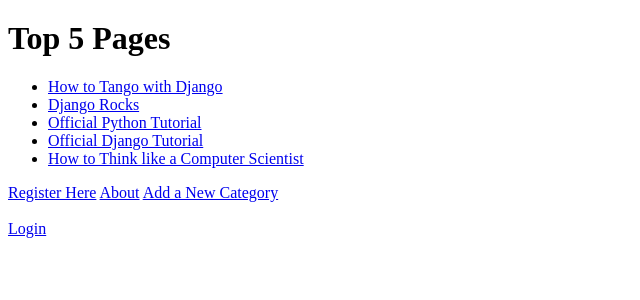
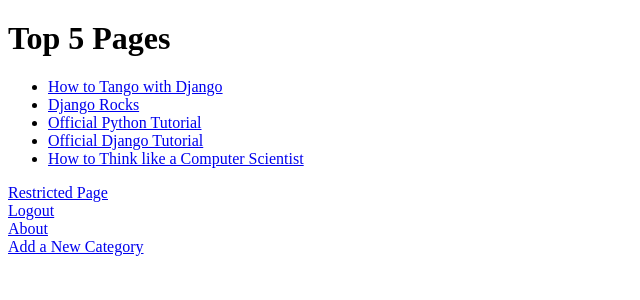
Before and after one commit to 2083008/tangowithdjango, a Django app: page /rango/ in a window 1280 px wide. Shown: the part 230-530 px from the top of the page, without its empty margins (0-640 px from the left). Run offline with Django 3.2, Linux system fonts and the light colour scheme; a user stored in the database is signed in; data comes from the database, SQL or seed files in the repository; both versions use the stored data as it was after the commit.

Commit message:
chapter 9 completed

```diff
--- a/tango_with_django_project/rango/templates/rango/category.html
+++ b/tango_with_django_project/rango/templates/rango/category.html
@@ -7,7 +7,9 @@
     <body>
         <h1>{{ category_name }}</h1>
         {% if category %}
-        <a href="/rango/category/{{category_name}}/add_page/">Add page to this category</a>
+            {% if user.is_authenticated %}
+            <a href="/rango/category/{{category_name}}/add_page/">Add page to this category</a>
+            {% endif %}
             {% if pages %}
             <ul>
                 {% for page in pages %}
--- a/tango_with_django_project/rango/templates/rango/index.html
+++ b/tango_with_django_project/rango/templates/rango/index.html
@@ -37,10 +37,16 @@
         {% else %}
             <strong>There are no pages present.</strong>
         {% endif %}
-        <a href="/rango/register/">Register Here</a>
-        <a href="/rango/about/">About</a>
-        <a href="/rango/add_category/">Add a New Category</a><br />
-    </br>
-    <a href="/rango/login/">Login</a>
+        {% if user.is_authenticated %}
+            <a href="/rango/restricted/">Restricted Page</a><br />
+            <a href="/rango/logout/">Logout</a><br />
+        {% else %}
+            <a href="/rango/register/">Register Here</a><br />
+            <a href="/rango/login/">Login</a><br />
+        {% endif %}
+
+            <a href="/rango/about/">About</a><br/>
+            <a href="/rango/add_category/">Add a New Category</a><br />
+
     </body>
 </html>
--- a/tango_with_django_project/rango/urls.py
+++ b/tango_with_django_project/rango/urls.py
@@ -8,6 +8,8 @@ urlpatterns = patterns('',
     url(r'^category/(?P<category_name_slug>[\w\-]+)/$', views.category, name='category'),
     url(r'^category/(?P<category_name_slug>\w+)/add_page/$', views.add_page, name='add_page'),
     url(r'^register/$', views.register, name='register'),
-    url(r'^login/$', views.user_login, name='login')
+    url(r'^login/$', views.user_login, name='login'),
+    url(r'^restricted/', views.restricted, name='restricted'),
+    url(r'^logout/$', views.user_logout, name='logout')
 
 )
--- a/tango_with_django_project/rango/views.py
+++ b/tango_with_django_project/rango/views.py
@@ -8,6 +8,7 @@ from forms import PageForm
 from rango.forms import UserForm, UserProfileForm
 from django.contrib.auth import authenticate, login
 from django.http import HttpResponseRedirect, HttpResponse
+from django.contrib.auth.decorators import login_required
 
 def index(request):
 
@@ -217,6 +218,20 @@ def user_login(request):
         # blank dictionary object...
         return render(request, 'rango/login.html', {})
 
+@login_required
+def restricted(request):
+    return HttpResponse("Since you're logged in, you can see this text!")
+
+from django.contrib.auth import logout
+
+# Use the login_required() decorator to ensure only those logged in can access the view.
+@login_required
+def user_logout(request):
+    # Since we know the user is logged in, we can now just log them out.
+    logout(request)
+
+    # Take the user back to the homepage.
+    return HttpResponseRedirect('/rango/')
 #def about(request):
 
     #return HttpResponse("<a href='/rango'>Index</a>")
--- a/tango_with_django_project/tango_with_django_project/settings.py
+++ b/tango_with_django_project/tango_with_django_project/settings.py
@@ -119,3 +119,5 @@ STATIC_URL = '/static/'
 STATICFILES_DIRS = (
     STATIC_PATH,
 )
+
+LOGIN_URL = '/rango/login/'
```
Also changed, not shown: tango_with_django_project/db.sqlite3, tango_with_django_project/media/profile_images/python.jpg (added), 3 other files.
